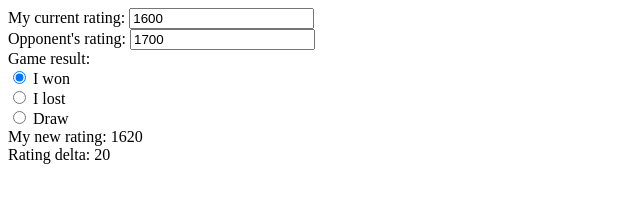
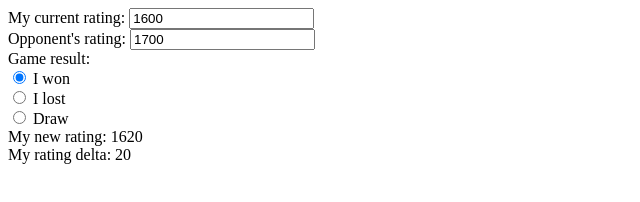
Before and after one commit to moroshko/elo.js, a plain HTML site: page index.html in a window 1280 px wide. Shown: the full height of the page, 0-640 px from the left. Drawn offline with nearby package versions, Linux system fonts and the light colour scheme.

Commit message:
Minor demo fix

```diff
--- a/index.html
+++ b/index.html
@@ -42,7 +42,7 @@
     My new rating: {{ newRating }}
   </div>
   <div>
-    Rating delta: {{ ratingDelta }}
+    My rating delta: {{ ratingDelta }}
   </div>
 
   <script src="angular.min.js"></script>
```
